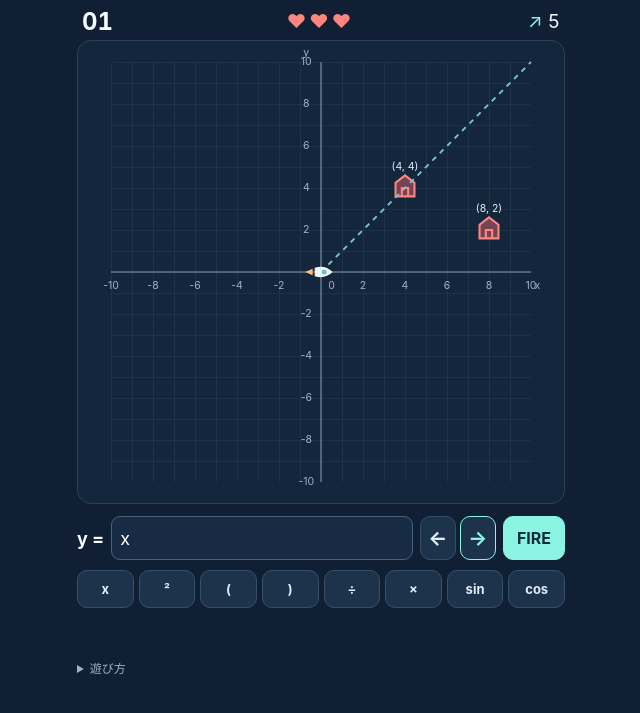
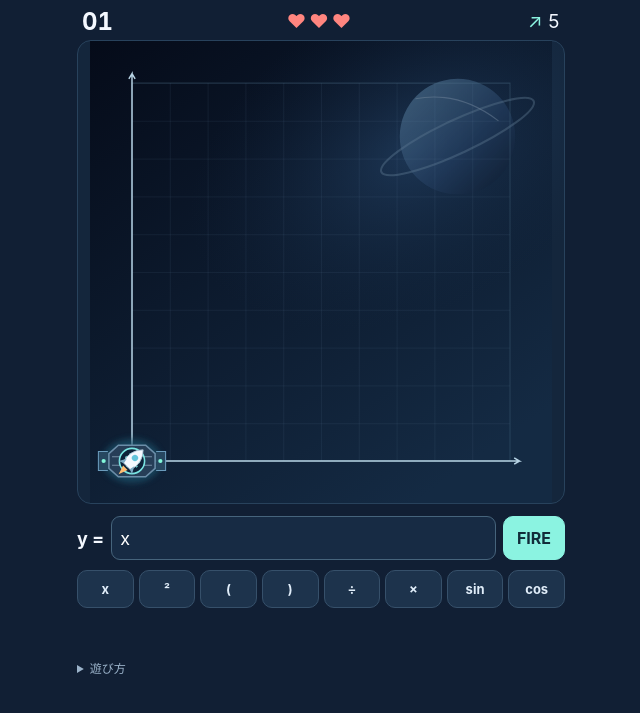
Before and after one commit to Iam-2squared/2player, a website: page public/rocket.html in a window 1280 px wide. Shown: the part 65-778 px from the top of the page, without its empty margins (319-959 px from the left). Drawn offline with Linux system fonts and the light colour scheme.

Commit message:
Design first-quadrant starfield, orbital planet and launch station

```diff
--- a/public/rocket.html
+++ b/public/rocket.html
@@ -2,8 +2,39 @@
 <html lang="ja"><head><meta charset="utf-8"><meta name="viewport" content="width=device-width,initial-scale=1,viewport-fit=cover"><meta name="theme-color" content="#111f34"><title>GRAPH ROCKET | KUSO Game</title><link rel="stylesheet" href="/rocket.css"><script src="/rocket-rules.js" defer></script><script src="/rocket.js" defer></script></head>
 <body><main><header><a href="/" aria-label="ゲーム一覧に戻る">‹</a><h1>GRAPH ROCKET</h1><button id="reset" aria-label="リセット">↻</button></header>
 <div class="stats"><strong id="stage">01</strong><span id="lives" aria-label="残りライフ">♥♥♥</span><span id="ammo" aria-label="残り発射回数">5</span></div>
-<svg id="field" viewBox="0 0 440 440" role="img" aria-label="座標平面、原点のロケット、敵拠点と飛来物"><defs><pattern id="grid" width="20" height="20" patternUnits="userSpaceOnUse"><path d="M20 0H0V20" fill="none" stroke="#263e56" stroke-width="1"/></pattern></defs><rect x="20" y="20" width="400" height="400" rx="4" fill="url(#grid)"/><g id="axes" stroke="#7d9db6"><path d="M20 220H420M220 420V20" fill="none"/></g><g id="labels"></g><g id="targets"></g><path id="preview" fill="none" stroke="#71c6d4" stroke-dasharray="5 5" stroke-width="1.8"/><path id="trail" fill="none" stroke="#8bf3e1" stroke-width="3" stroke-linecap="round"/><g id="ship" transform="translate(220 220) rotate(90)"><path d="M0 -11Q7 -4 4 6H-4Q-7 -4 0 -11Z" fill="#f4f8ff"/><circle cy="-3" r="2.4" fill="#62c4db"/><path d="M-3 8L0 15L3 8" fill="#ffbd71"/></g></svg>
-<form id="fire-form"><label for="equation">y =</label><input id="equation" value="x" maxlength="120" autocomplete="off" autocapitalize="off" spellcheck="false" aria-label="ロケットの軌道を表す数式"><div class="direction" role="group" aria-label="発射方向"><button id="left" type="button" aria-pressed="false">←</button><button id="right" type="button" aria-pressed="true">→</button></div><button id="fire" type="submit">FIRE</button></form>
+<svg id="field" viewBox="0 0 440 440" role="img" aria-label="第一象限の座標平面と宇宙基地">
+<defs>
+ <linearGradient id="space" x2=".7" y2="1"><stop stop-color="#050b19"/><stop offset="1" stop-color="#142a43"/></linearGradient>
+ <radialGradient id="nebula"><stop stop-color="#376394" stop-opacity=".38"/><stop offset="1" stop-color="#18304d" stop-opacity="0"/></radialGradient>
+ <linearGradient id="planet" x2="1" y2="1"><stop stop-color="#577d9b"/><stop offset=".58" stop-color="#243e60"/><stop offset="1" stop-color="#0b1729"/></linearGradient>
+ <pattern id="grid" x="40" y="40" width="36" height="36" patternUnits="userSpaceOnUse"><path d="M36 0H0V36" fill="none" stroke="#7196b5" stroke-opacity=".24" stroke-width=".7"/></pattern>
+ <filter id="glow" x="-100%" y="-100%" width="300%" height="300%"><feGaussianBlur stdDeviation="3"/></filter>
+ <clipPath id="graph-clip"><rect x="40" y="40" width="360" height="360"/></clipPath>
+</defs>
+<rect width="440" height="440" fill="url(#space)"/>
+<ellipse cx="310" cy="105" rx="230" ry="150" fill="url(#nebula)" transform="rotate(-28 310 105)"/>
+<g id="stars" aria-hidden="true"></g>
+<g opacity=".65"><circle cx="350" cy="91" r="55" fill="url(#planet)"/><ellipse cx="350" cy="91" rx="80" ry="16" transform="rotate(-25 350 91)" fill="none" stroke="#7795ac" stroke-width="2" opacity=".48"/><path d="M310 55Q351 47 389 76" stroke="#a1b6c9" stroke-width="1" fill="none" opacity=".5"/></g>
+<rect x="40" y="40" width="360" height="360" fill="url(#grid)"/>
+<rect x="40" y="40" width="360" height="360" fill="none" stroke="#47647e" stroke-opacity=".4"/>
+<g id="axes" stroke="#b7d3e4" stroke-width="1.4" fill="none"><path d="M40 400H409l-5 -3m5 3l-5 3M40 400V31l-3 5m3 -5l3 5"/></g>
+<g id="base-bg" transform="translate(40 400)" aria-hidden="true">
+ <ellipse rx="28" ry="21" fill="#1f546e" opacity=".7" filter="url(#glow)"/>
+ <path d="M-22 7L-13 15H13L22 7V-7L13 -15H-13L-22 -7Z" fill="#263e57" stroke="#6b8da8" stroke-width="1.5"/>
+ <path d="M-19 -4H19M-19 4H19" stroke="#97b0c8" opacity=".7"/>
+ <circle r="12" fill="#0d2239" stroke="#79e5e2" stroke-width="1.5"/><circle r="7" fill="none" stroke="#79e5e2" stroke-dasharray="2 3"/>
+ <path d="M-23 -9H-32V9H-23M23 -9H32V9H23" fill="#274760" stroke="#6a9bbc"/>
+ <circle cx="-27" cy="0" r="2" fill="#82f6d9"/><circle cx="27" cy="0" r="2" fill="#82f6d9"/>
+</g>
+<g id="labels"></g><g id="targets"></g>
+<g clip-path="url(#graph-clip)">
+ <path id="preview" fill="none" stroke="#71c6d4" stroke-dasharray="4 5" stroke-width="1.6"/>
+ <path id="trail-glow" fill="none" stroke="#6fffea" stroke-width="6" filter="url(#glow)"/>
+ <path id="trail" fill="none" stroke="#c4fff4" stroke-width="2.7" stroke-linecap="round"/>
+</g>
+<g id="ship" transform="translate(40 400) rotate(45)"><path d="M0 -15Q9 -6 5 7H-5Q-9 -6 0 -15Z" fill="#f4f8ff" stroke="#a4c2d3" stroke-width=".8"/><path d="M-5 2L-9 9L-4 7M5 2L9 9L4 7" fill="#7baac4"/><circle cy="-4" r="3" fill="#62c4db"/><path d="M-3 9L0 18L3 9" fill="#ffbd71"/></g>
+</svg>
+<form id="fire-form"><label for="equation">y =</label><input id="equation" value="x" maxlength="120" autocomplete="off" autocapitalize="off" spellcheck="false" aria-label="ロケットの軌道を表す数式"><button id="fire" type="submit">FIRE</button></form>
 <div id="symbols" aria-label="数式入力補助"><button data-symbol="x" type="button">x</button><button data-symbol="^2" type="button">²</button><button data-symbol="(" type="button">(</button><button data-symbol=")" type="button">)</button><button data-symbol="/" type="button">÷</button><button data-symbol="*" type="button">×</button><button data-symbol="sin(" type="button">sin</button><button data-symbol="cos(" type="button">cos</button></div>
 <p id="status" role="status"></p><button id="next" hidden>次のステージ</button>
-<details><summary>遊び方</summary><p>原点を通る数式を入力し、左右の発射方向を選択。軌道上の拠点と飛来物を破壊しよう。発射するたび飛来物が原点に近づく。全滅させればクリア。</p><p>例：x、-2x、x^2/4、sin(x)。三角関数はラジアン。</p></details></main></body></html>
+<details><summary>遊び方</summary><p>原点を通る数式を入力して発射。軌道上の拠点と飛来物を破壊しよう。発射するたび飛来物が原点に近づく。全滅させればクリア。</p><p>例：x、2x、x^2/4、sqrt(x)。三角関数はラジアン。</p></details></main></body></html>
```
